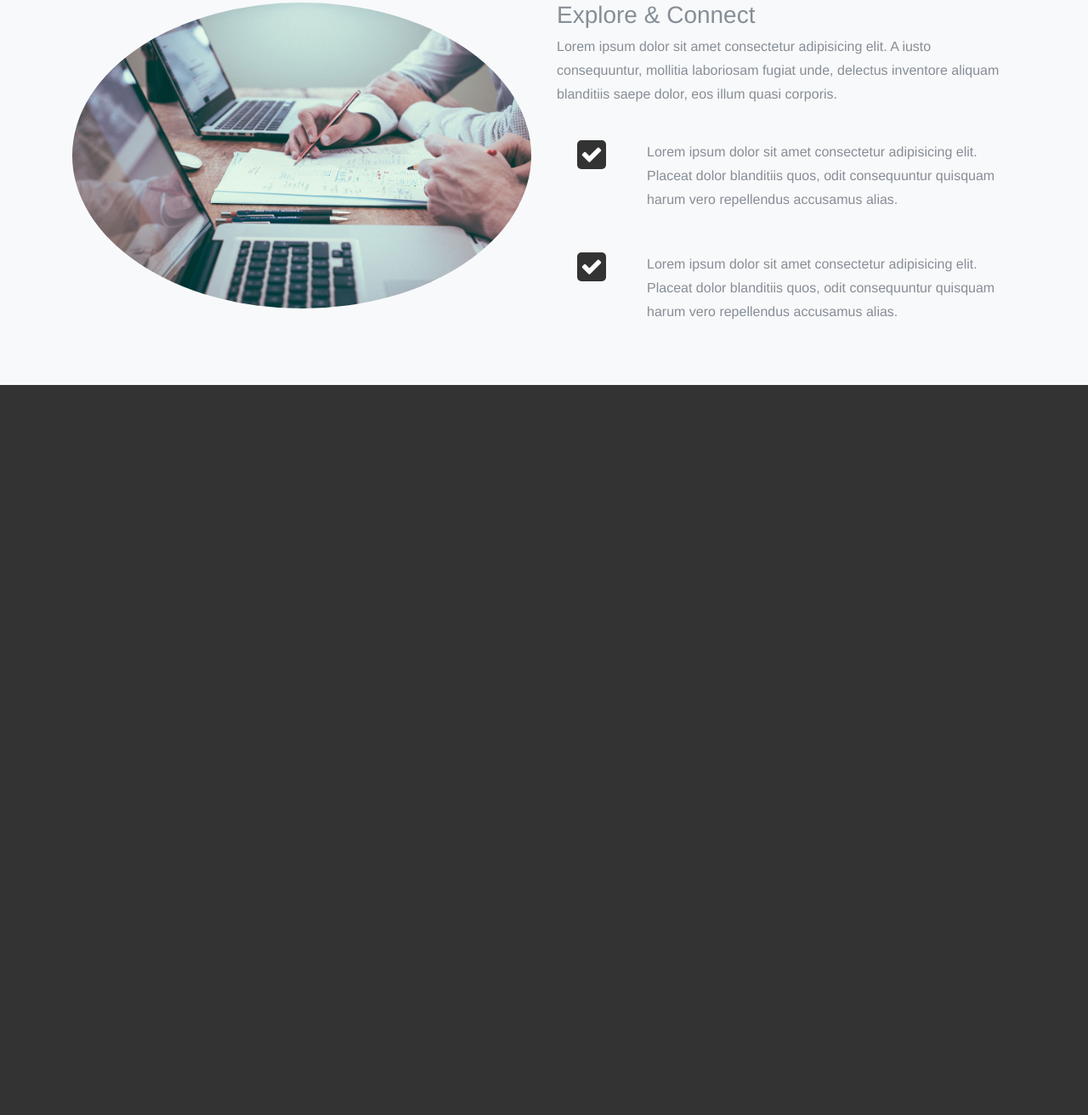
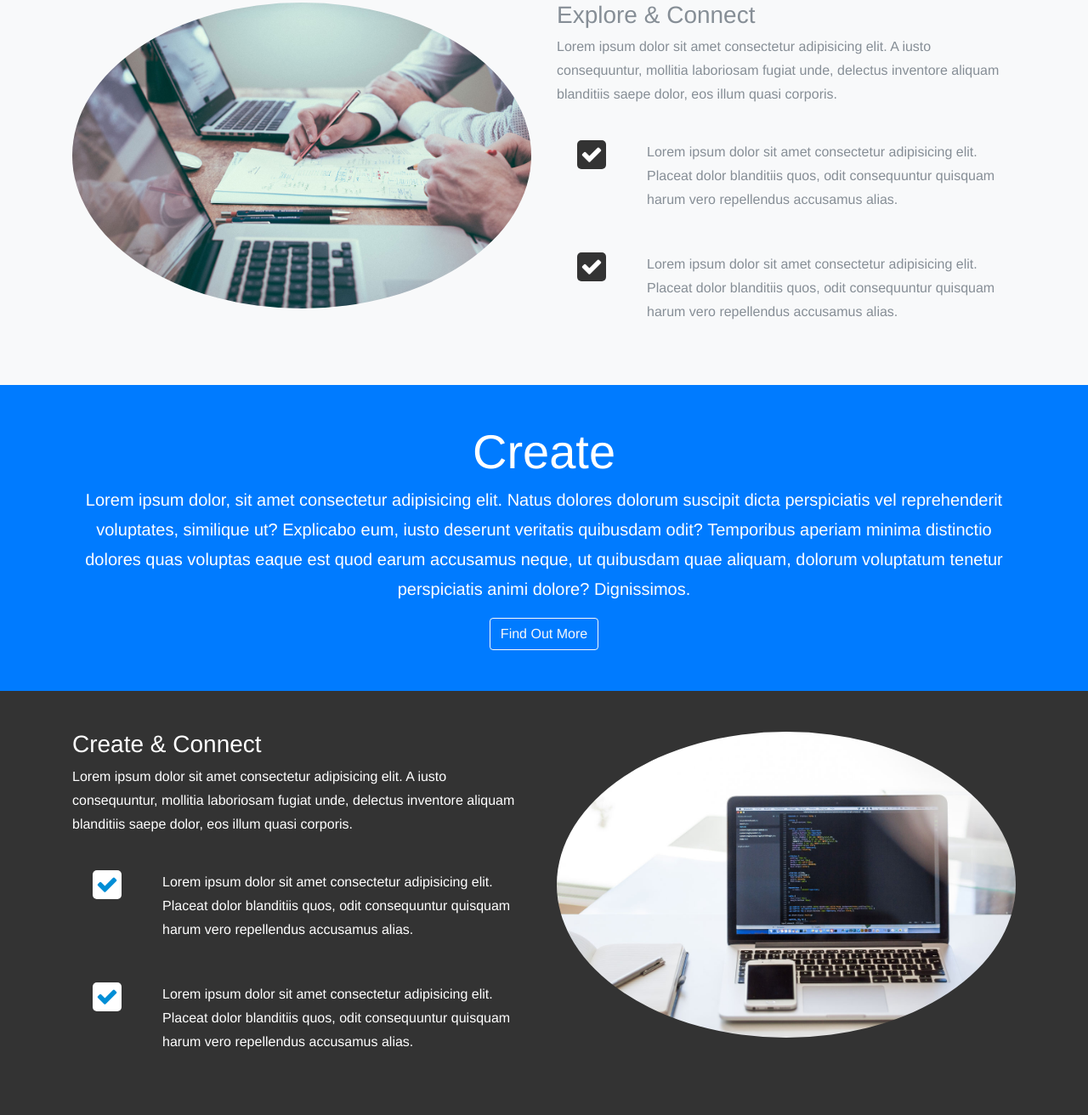
Before and after one commit to AndriiSavchuk/social-lab, a website: page app/index.html in a window 1280 px wide. Shown: the part 1205-2517 px from the top of the page at 85% size. Before the commit the page ends 1658 px from the top, so only its background shows below. Drawn offline with Linux system fonts and the light colour scheme.

Commit message:
added section Create

```diff
--- a/app/index.html
+++ b/app/index.html
@@ -152,6 +152,7 @@
             <div class="col-md-6">
               <img src="img/explore.jpg" alt="Explore image" class="img-fluid mb-3 rounded-circle">
             </div>
+
             <div class="col-md-6">
               <h3>Explore & Connect</h3>
               <p>Lorem ipsum dolor sit amet consectetur adipisicing elit. A iusto consequuntur, mollitia laboriosam fugiat unde,
@@ -180,6 +181,61 @@
       </div>
     </section>
     <!--End of Section Explore -->
+
+    <!--Section Create -->
+    <section id="create">
+      <div class="create-header bg-primary">
+        <div class="container">
+          <div class="row">
+            <div class="col text-center">
+              <div class="py-5">
+                <h1 class="display-4">Create</h1>
+                <p class="lead">Lorem ipsum dolor, sit amet consectetur adipisicing elit. Natus dolores dolorum suscipit dicta perspiciatis
+                  vel reprehenderit voluptates, similique ut? Explicabo eum, iusto deserunt veritatis quibusdam odit? Temporibus
+                  aperiam minima distinctio dolores quas voluptas eaque est quod earum accusamus neque, ut quibusdam quae
+                  aliquam, dolorum voluptatum tenetur perspiciatis animi dolore? Dignissimos.</p>
+                <a href="#" class="btn btn-outline-light">Find Out More</a>
+              </div>
+            </div>
+          </div>
+        </div>
+      </div>
+
+      <div class="create-content py-5">
+        <div class="container">
+          <div class="row">
+            <div class="col-md-6">
+              <h3>Create & Connect</h3>
+              <p>Lorem ipsum dolor sit amet consectetur adipisicing elit. A iusto consequuntur, mollitia laboriosam fugiat unde,
+                delectus inventore aliquam blanditiis saepe dolor, eos illum quasi corporis.</p>
+              <div class="d-flex flex-row">
+                <div class="p-4 align-self-start">
+                  <i class="fa fa-check"></i>
+                </div>
+                <div class="p-4 align-self-end">
+                  Lorem ipsum dolor sit amet consectetur adipisicing elit. Placeat dolor blanditiis quos, odit consequuntur quisquam harum
+                  vero repellendus accusamus alias.
+                </div>
+              </div>
+              <div class="d-flex flex-row">
+                <div class="p-4 align-self-start">
+                  <i class="fa fa-check"></i>
+                </div>
+                <div class="p-4 align-self-end">
+                  Lorem ipsum dolor sit amet consectetur adipisicing elit. Placeat dolor blanditiis quos, odit consequuntur quisquam harum
+                  vero repellendus accusamus alias.
+                </div>
+              </div>
+            </div>
+
+            <div class="col-md-6">
+              <img src="img/create.jpg" alt="Create image" class="img-fluid mb-3 rounded-circle">
+            </div>
+          </div>
+        </div>
+      </div>
+    </section>
+    <!--End of Section Create -->
   </main>
 
   <!--Footer-->
--- a/app/sass/style.sass
+++ b/app/sass/style.sass
@@ -42,7 +42,15 @@
       border-radius: 5px
       font-size: 26px
 
-
+/* Create Explore styles */
+#create
+  .create-content
+    .fa
+      color: $blue
+      background: #ffffff
+      padding: 4px
+      border-radius: 5px
+      font-size: 26px
 
 
 
```
Also changed, not shown: app/css/style.css, app/img/create.jpg (added).
